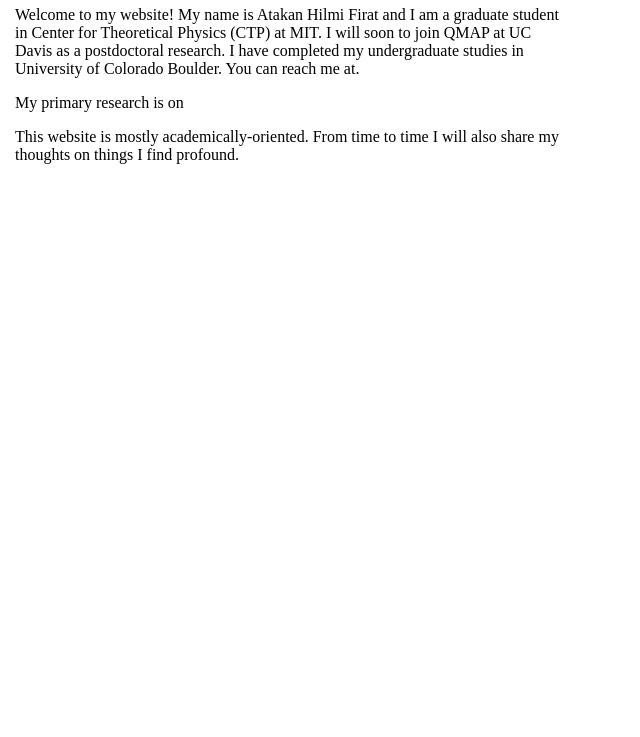
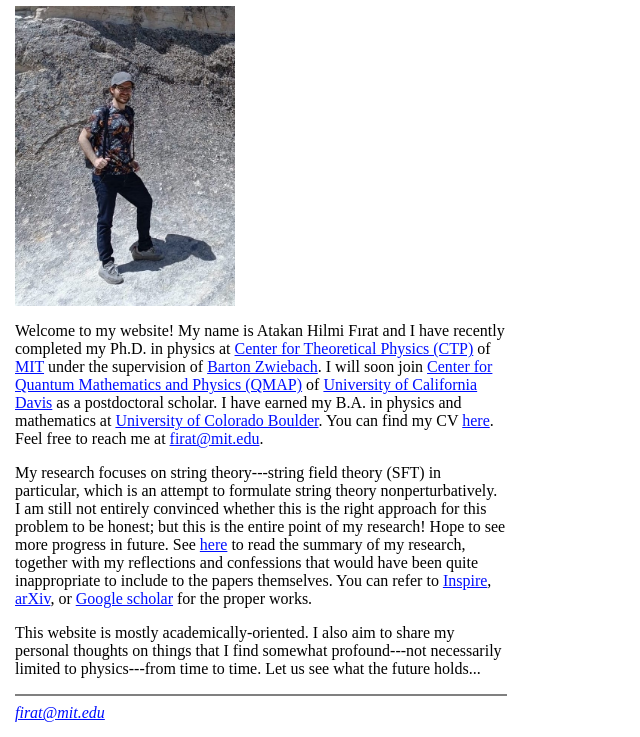
Before and after one commit to atfr2019/atfr2019.github.io, a plain HTML site: page index.html in a window 1280 px wide. Shown: the part 63-800 px from the top of the page, without its empty margins (0-640 px from the left). Drawn offline with Linux system fonts and the light colour scheme.

Commit message:
Add files via upload

```diff
--- a/index.html
+++ b/index.html
@@ -12,17 +12,52 @@ Atakan Hilmi Firat's Home Page
 </td>
 <td width="560">
 
-<h1>Atakan Hilmi Firat's Home Page </h1>
+<h1>Atakan Hilmi F&#305rat's Home Page </h1>
+
+<img src="me.jpeg" width="220" height="300">
 
 <p>
-Welcome to my website! My name is Atakan Hilmi Firat and I am a graduate student in Center for Theoretical Physics (CTP) at MIT. I will soon to join QMAP at UC Davis as a postdoctoral research. I have completed my undergraduate studies in University of Colorado Boulder. You can reach me at.
+Welcome to my website! My name is Atakan Hilmi F&#305rat and I have recently completed my Ph.D. in physics at
+<a href="https://physics.mit.edu/research/labs-centers/center-for-theoretical-physics/">Center for Theoretical Physics (CTP)</a>
+of
+<a href="https://www.mit.edu/">MIT</a>
+under the supervision of
+<a href="https://physics.mit.edu/faculty/barton-zwiebach/">Barton Zwiebach</a>.
+I will soon join
+<a href="https://qmap.ucdavis.edu">Center for Quantum Mathematics and Physics (QMAP)</a>
+of
+<a href="https://www.ucdavis.edu">University of California Davis</a>
+as a postdoctoral scholar. I have earned my B.A. in physics and mathematics at
+<a href="https://www.colorado.edu">University of Colorado Boulder</a>.
+You can find my CV
+<A HREF="./cv.pdf">here</A>. Feel free to reach me at
+<a href="mailto:firat@mit.edu">firat@mit.edu</a>.
 </p>
 
 <p>
-My primary research is on
+My research focuses on string theory---string field theory (SFT) in particular, which is an attempt to formulate string theory nonperturbatively. I am still not entirely convinced whether this is the right approach for this problem to be honest; but this is the entire point of my research! Hope to see more progress in future. See
+<A href="./summary.html">here</A>
+to read the summary of my research, together with my reflections and confessions that would have been quite inappropriate to include to the papers themselves. You can refer to
+<a href="https://inspirehep.net/authors/1846006">Inspire</a>,
+<a href="http://arxiv.org/a/firat_a_1">arXiv</a>, or
+<a href="https://scholar.google.com/citations?user=NrY5Fq0AAAAJ&hl=tr">Google scholar</a>
+for the proper works.
 </p>
 
-<p>This website is mostly academically-oriented. From time to time I will also share my thoughts on things I find profound. </p>
+<p>This website is mostly academically-oriented. I also aim to share
+my personal thoughts
+on things that I find somewhat profound---not necessarily limited to physics---from time to time. Let us see what the future holds... </p>
+
+<hr size=2 noshade width="100%">
+
+<address>
+<a href="mailto:firat@mit.edu">firat@mit.edu</a>
+</address>
+
+</td>
+<td width="70">
+</td>
+</table>
 
 </body>
 </html>
```
Also changed, not shown: summary.html (added, +29 -0 lines), me.jpeg (added), 1 other file.
